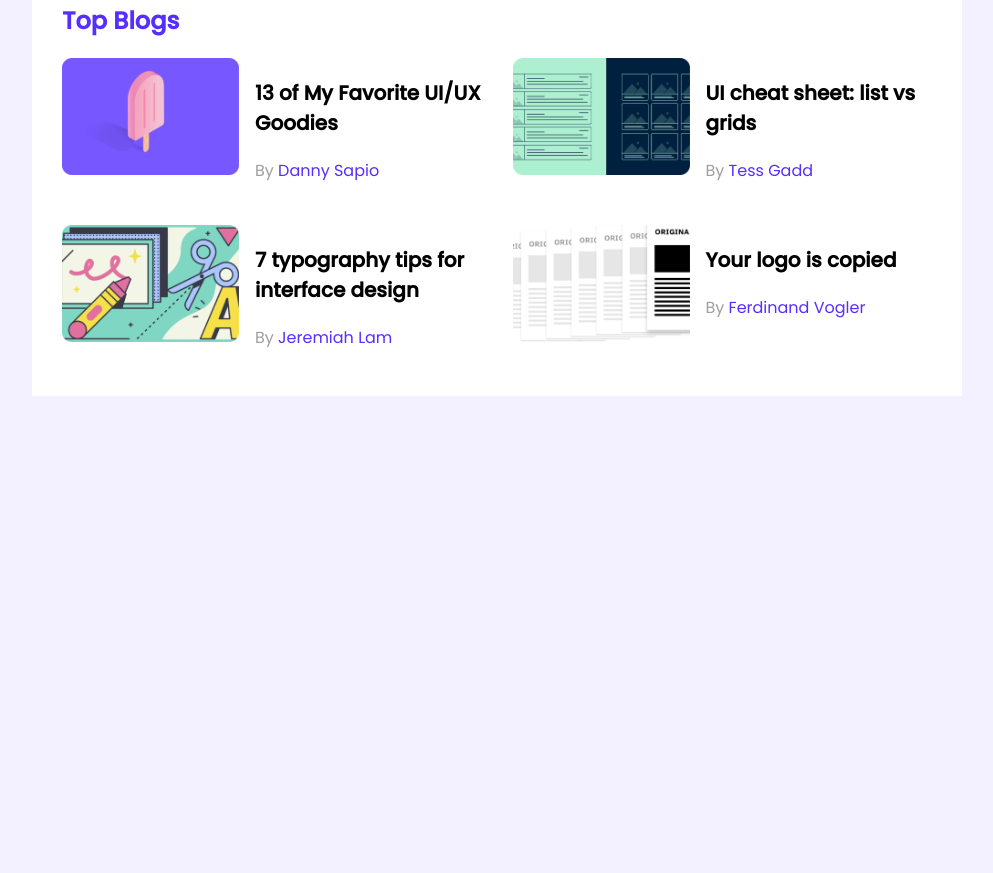
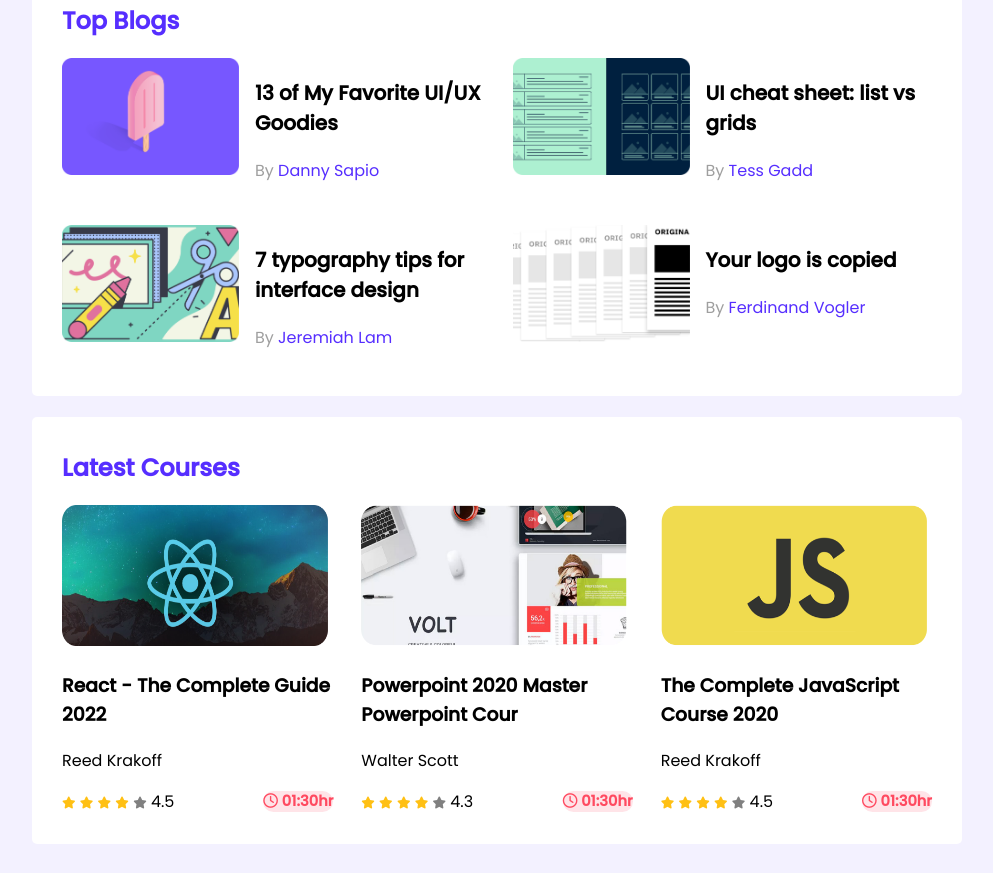
Before and after one commit to syedejaj/leader-board, a plain HTML site: page index.html in a window 1280 px wide. Shown: the part 308-1181 px from the top of the page, without its empty margins (143-1136 px from the left). Before the commit the page ends 800 px from the top, so only its background shows below. Drawn offline with Linux system fonts and the light colour scheme.

Commit message:
latest courses added

```diff
--- a/index.html
+++ b/index.html
@@ -5,6 +5,8 @@
     <meta charset="UTF-8">
     <meta name="viewport" content="width=device-width, initial-scale=1.0">
     <title>Leader Board</title>
+    <!-- font awesome -->
+    <script src="https://kit.fontawesome.com/60cd8a3d3a.js" crossorigin="anonymous"></script>
     <!-- stylesheet -->
     <link rel="stylesheet" href="styles/style.css">
 </head>
@@ -93,6 +95,88 @@
                 </div>
             </div>
         </section>
+        <!-- Latest Courses -->
+        <section class="container">
+            <h2 class="section-title">Latest Courses
+            </h2>
+            <div class="courses">
+                <div class="course">
+                    <div class="course-banner">
+                        <img src="images/courses/course-1.png" alt="">
+                    </div>
+                    <div class="course-detail">
+                        <h3 class="course-title">React - The Complete Guide 2022</h3>
+                        <p class="course-author">Reed Krakoff</p>
+                    </div>
+                    <div class="course-info">
+                        <div>
+                            <i class="fa-solid fa-star filled"></i>
+                            <i class="fa-solid fa-star filled"></i>
+                            <i class="fa-solid fa-star filled"></i>
+                            <i class="fa-solid fa-star filled"></i>
+                            <i class="fa-solid fa-star empty"></i>
+                            <span>4.5</span>
+                        </div>
+
+
+                        <div class="course-duration">
+                            <i class="fa-regular fa-clock"></i>
+                            01:30hr
+                        </div>
+                    </div>
+                </div>
+                <div class="course">
+                    <div class="course-banner">
+                        <img src="images/courses/course-2.png" alt="">
+                    </div>
+                    <div class="course-detail">
+                        <h3 class="course-title">Powerpoint 2020 Master Powerpoint Cour</h3>
+                        <p class="course-author">Walter Scott</p>
+                    </div>
+                    <div class="course-info">
+                        <div>
+                            <i class="fa-solid fa-star filled"></i>
+                            <i class="fa-solid fa-star filled"></i>
+                            <i class="fa-solid fa-star filled"></i>
+                            <i class="fa-solid fa-star filled"></i>
+                            <i class="fa-solid fa-star empty"></i>
+                            <span>4.3</span>
+                        </div>
+
+
+                        <div class="course-duration">
+                            <i class="fa-regular fa-clock"></i>
+                            01:30hr
+                        </div>
+                    </div>
+                </div>
+                <div class="course">
+                    <div class="course-banner">
+                        <img src="images/courses/course-3.png" alt="">
+                    </div>
+                    <div class="course-detail">
+                        <h3 class="course-title">The Complete JavaScript Course 2020</h3>
+                        <p class="course-author">Reed Krakoff</p>
+                    </div>
+                    <div class="course-info">
+                        <div>
+                            <i class="fa-solid fa-star filled"></i>
+                            <i class="fa-solid fa-star filled"></i>
+                            <i class="fa-solid fa-star filled"></i>
+                            <i class="fa-solid fa-star filled"></i>
+                            <i class="fa-solid fa-star empty"></i>
+                            <span>4.5</span>
+                        </div>
+
+
+                        <div class="course-duration">
+                            <i class="fa-regular fa-clock"></i>
+                            01:30hr
+                        </div>
+                    </div>
+                </div>
+            </div>
+        </section>
     </main>
 </body>
 
--- a/styles/style.css
+++ b/styles/style.css
@@ -12,11 +12,14 @@ body {
     background-color: #FFFFFF;
     width: 870px;
     padding: 30px;
+    margin-bottom: 21px;
+    border-radius: 5px;
 }
 
 main {
     display: flex;
-    justify-content: center;
+    flex-direction: column;
+    align-items: center;
 }
 
 hr {
@@ -93,3 +96,81 @@ hr {
     column-gap: 31px;
     grid-row-gap: 26px;
 }
+
+/* courses style  */
+.course .course-banner img {
+    width: 266px;
+    height: 141px;
+}
+
+.fa-star {
+    font-size: 12px;
+}
+
+.fa-star.filled {
+    color: #FFC014;
+}
+
+.fa-star.empty {
+    color: gray;
+}
+
+.course-info {
+    display: flex;
+    align-items: center;
+    justify-content: space-between;
+}
+
+.course-duration {
+    background-color: #FFE4E8;
+    color: var(--ff-4-a-60, #FF4A60);
+    font-size: 14.691px;
+    font-style: normal;
+    font-weight: 600;
+    line-height: normal;
+    border-radius: 14px;
+
+}
+
+.courses {
+    display: grid;
+    grid-template-columns: repeat(3, 1fr);
+    column-gap: 28px;
+}
+
+/* media queiries */
+/* mobile devices */
+@media only screen and (max-width:688px) {
+    .container {
+        width: 100%;
+    }
+
+    .players,
+    .blogs,
+    .courses {
+        grid-template-columns: repeat(1, 1fr);
+    }
+
+    .player,
+    .blog,
+    .coures {
+        flex-direction: column;
+    }
+}
+
+/* tablet screen  */
+@media only screen and (min-width:688px) and (max-width:992px) {
+    .container {
+        width: 100%;
+    }
+
+    .players,
+    .courses {
+        grid-template-columns: repeat(2, 1fr);
+    }
+
+    .player,
+    .coures {
+        flex-direction: column;
+    }
+}
```
